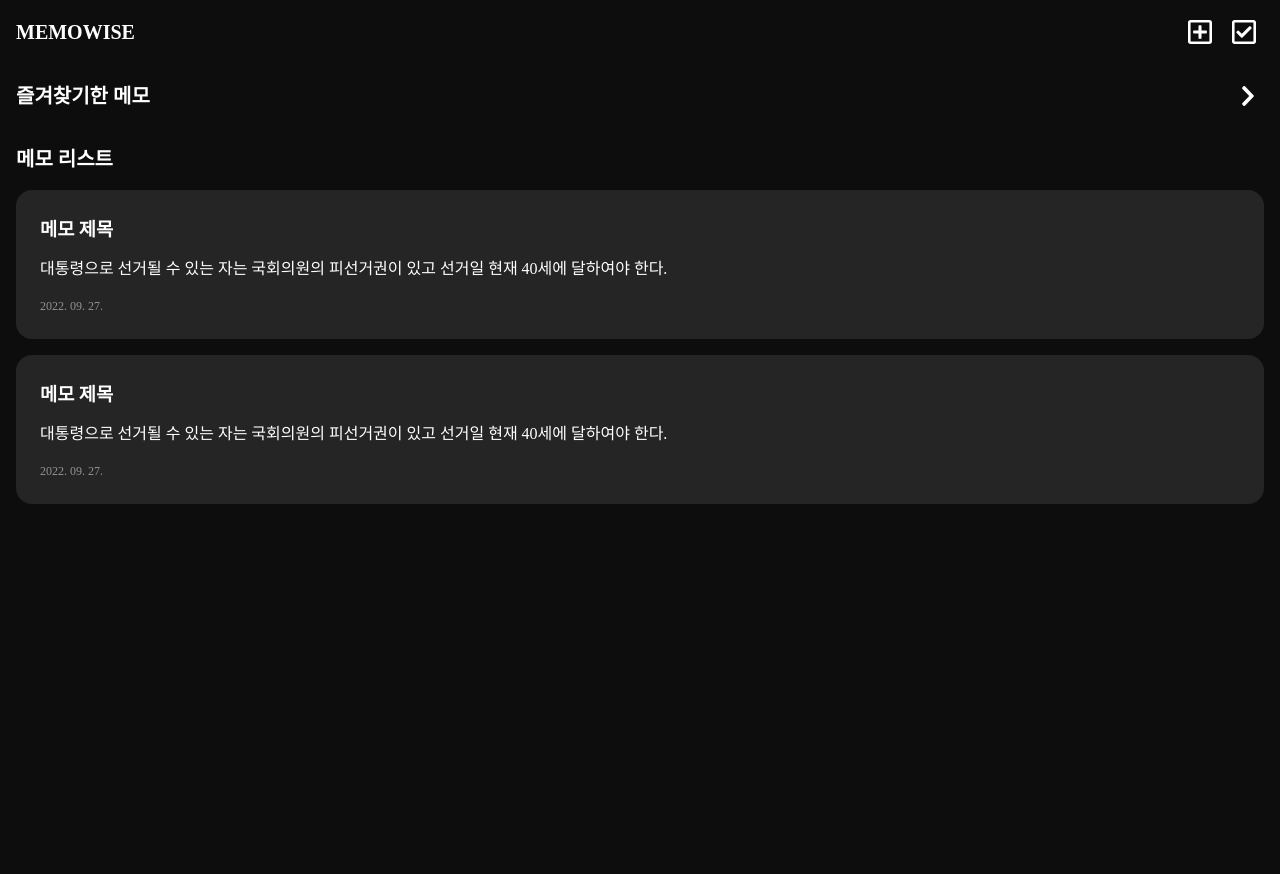
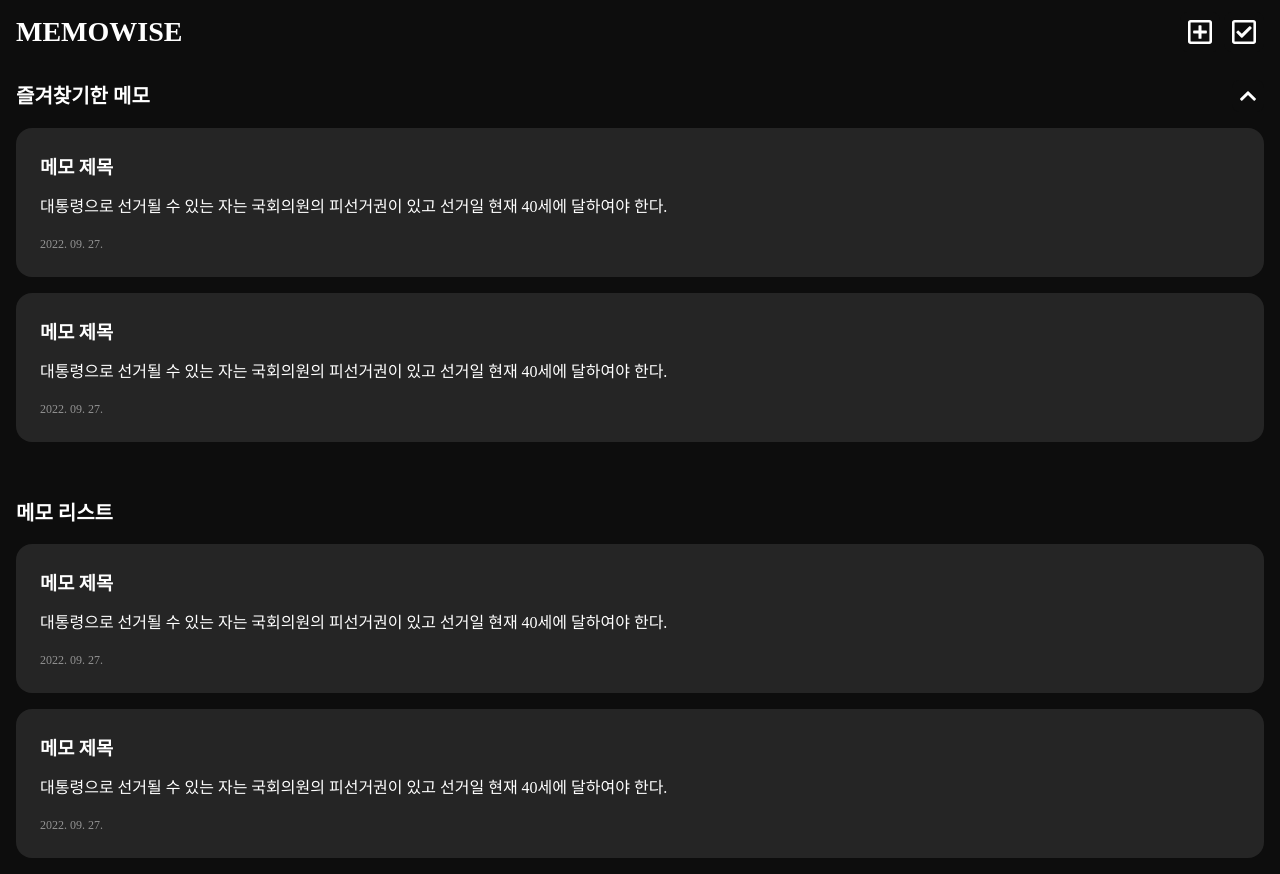
Before and after one commit to weirdry/react-memo, a React (Create React App) app: page / in a window 1280 px wide. Before the commit the page ends 800 px from the top, so only its background shows below. Built offline with nearby package versions, Linux system fonts and the light colour scheme; a web font is replaced by a local one.

Commit message:
Home components modified

```diff
--- a/src/assets/tokens/output-tokens.json
+++ b/src/assets/tokens/output-tokens.json
@@ -125,7 +125,7 @@
           "type": "lineHeight"
         },
         "fontSize": {
-          "value": "1.25rem",
+          "value": "1.75rem",
           "type": "fontSize"
         }
       },
@@ -218,7 +218,7 @@
         "type": "lineHeight"
       },
       "fontSize": {
-        "value": "1.25rem",
+        "value": "1.75rem",
         "type": "fontSize"
       }
     },
@@ -732,7 +732,7 @@
         "type": "fontSizes"
       },
       "xlg": {
-        "value": "2rem",
+        "value": "1.75rem",
         "type": "fontSizes"
       }
     },
--- a/src/assets/tokens/tokens.d.ts
+++ b/src/assets/tokens/tokens.d.ts
@@ -1,6 +1,6 @@
 /**
  * Do not edit directly
- * Generated on Mon, 26 Sep 2022 16:22:11 GMT
+ * Generated on Tue, 27 Sep 2022 09:35:25 GMT
  */
 
 export const TokenSetOrder0 : string;
--- a/src/assets/tokens/variables.css
+++ b/src/assets/tokens/variables.css
@@ -1,6 +1,6 @@
 /**
  * Do not edit directly
- * Generated on Mon, 26 Sep 2022 16:22:11 GMT
+ * Generated on Tue, 27 Sep 2022 09:35:25 GMT
  */
 
 :root {
@@ -31,7 +31,7 @@
   --typo-route-title-font-family: Pretendard Variable;
   --typo-route-title-font-weight: 900;
   --typo-route-title-line-height: 150%;
-  --typo-route-title-font-size: 1.25rem;
+  --typo-route-title-font-size: 1.75rem;
   --typo-route-sectiontitle-font-family: Pretendard Variable;
   --typo-route-sectiontitle-font-weight: 700;
   --typo-route-sectiontitle-line-height: 150%;
@@ -51,7 +51,7 @@
   --typo-h1-font-family: Pretendard Variable;
   --typo-h1-font-weight: 900;
   --typo-h1-line-height: 150%;
-  --typo-h1-font-size: 1.25rem;
+  --typo-h1-font-size: 1.75rem;
   --typo-h2-font-family: Pretendard Variable;
   --typo-h2-font-weight: 700;
   --typo-h2-line-height: 150%;
@@ -162,6 +162,6 @@
   --font-size-sm: 0.75rem;
   --font-size-md: 1rem;
   --font-size-lg: 1.25rem;
-  --font-size-xlg: 2rem;
+  --font-size-xlg: 1.75rem;
   --font-typeface: Pretendard Variable;
 }
--- a/src/components/accordion/accordion.component.tsx
+++ b/src/components/accordion/accordion.component.tsx
@@ -12,7 +12,7 @@ type AccordionProps = {
 
 export default function Accordion(props: AccordionProps) {
 	const { text, children } = props
-	const [isOpen, setIsOpen] = useState(false)
+	const [isOpen, setIsOpen] = useState(true)
 
 	const handleOpen = (e: MouseEvent<HTMLDivElement>): void => setIsOpen(!isOpen)
 
--- a/src/components/accordion/accordion.styles.ts
+++ b/src/components/accordion/accordion.styles.ts
@@ -1,6 +1,5 @@
 import styled from '@emotion/styled'
 import { css } from '@emotion/react'
-import IconButton from '../icon-button/icon-button.component'
 
 type AccordionContainerProps = { isOpen: boolean }
 
@@ -35,7 +34,7 @@ export const AccordionContainer = styled.div`
 							transform: rotate(180deg);
 					  `
 					: css`
-							transform: rotate(90deg);
+							transform: rotate(0deg);
 					  `}
 		}
 	}
--- a/src/components/icon-button/icon-button.styles.ts
+++ b/src/components/icon-button/icon-button.styles.ts
@@ -50,7 +50,7 @@ export const IconButtonContainerSM = styled(IconButtonContainer)`
 	height: 2rem;
 
 	* {
-		width: 1.25rem;
-		height: 1.25rem;
+		width: 1rem;
+		height: 1rem;
 	}
 `
--- a/src/components/tool-bar/tool-bar.styles.ts
+++ b/src/components/tool-bar/tool-bar.styles.ts
@@ -15,8 +15,10 @@ export const ToolBarContainer = styled.div`
 
 	padding: 0 var(--grid-app-margin);
 
-	background-color: var(--colour-container-default-background);
+	background-color: var(--colour-container-default-background-active);
 	color: var(--colour-container-default-on-background-active);
+
+	z-index: 5;
 
 	h1 {
 		font-family: var(--typo-route-title-font-family);
--- a/src/routes/home/home.component.tsx
+++ b/src/routes/home/home.component.tsx
@@ -21,8 +21,10 @@ export default function Home() {
 				<IconButton icon="select" handleClick={handleSelect} />
 			</ToolBar>
 
-			<MemoList title="즐겨찾기한 메모" isFoldable />
-			<MemoList title="메모 리스트" />
+			<div className="lists-container">
+				<MemoList title="즐겨찾기한 메모" isFoldable />
+				<MemoList title="메모 리스트" />
+			</div>
 		</HomeContainer>
 	)
 }
--- a/src/routes/home/home.styles.ts
+++ b/src/routes/home/home.styles.ts
@@ -12,4 +12,14 @@ export const HomeContainer = styled.div`
 	justify-content: flex-start;
 
 	/* padding: 0 var(--grid-app-margin); */
+
+	.lists-container {
+		width: 100%;
+		gap: 1.5rem;
+
+		display: flex;
+		flex-direction: column;
+		align-items: center;
+		justify-content: flex-start;
+	}
 `
```
Also changed, not shown: src/assets/tokens/tokens.js (+4 -4 lines).
